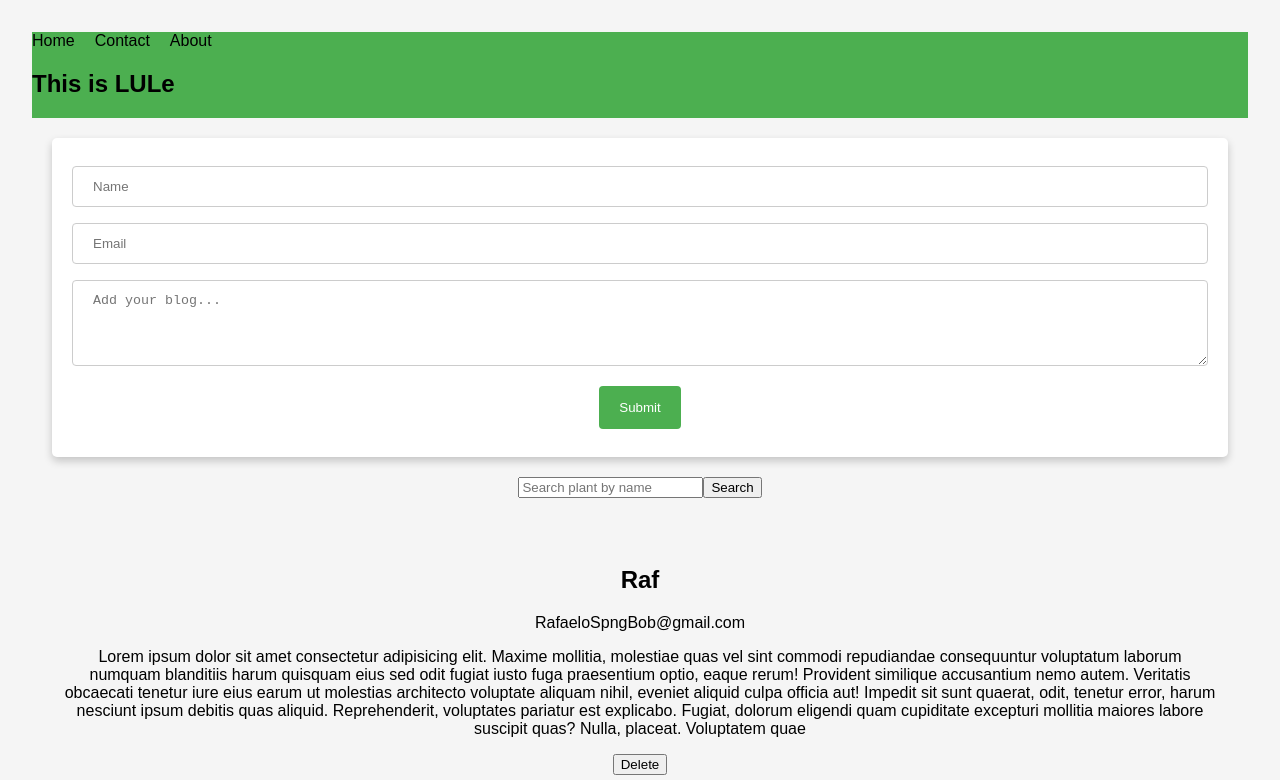
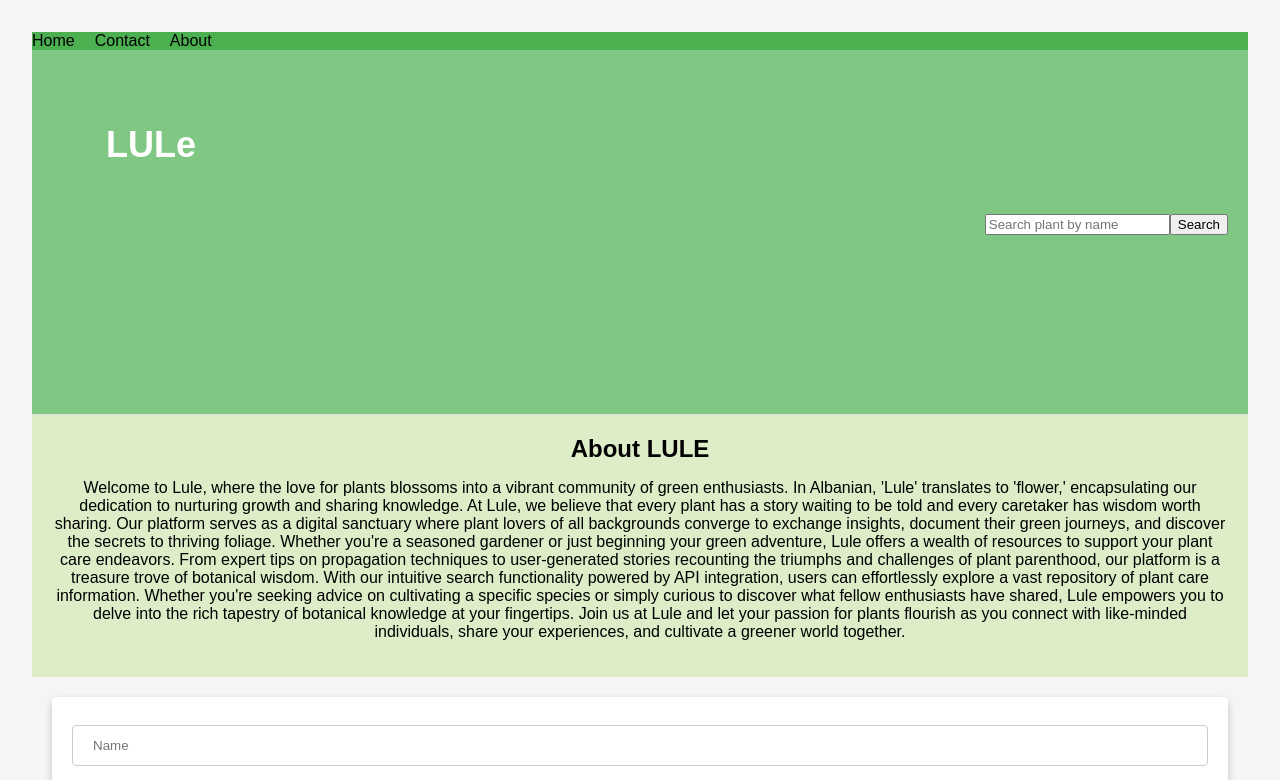
Before and after one commit to shansiddiqui94/Lule, a React (Vite) app: page / in a window 1280 px wide. Shown: the top 780 px of the page. Built offline with nearby package versions, Linux system fonts and the light colour scheme; data requests are answered from the project's data file.

Commit message:
final commits to application

```diff
--- a/src/App.jsx
+++ b/src/App.jsx
@@ -1,12 +1,14 @@
 import React, { useState, useEffect } from 'react';
 import './App.css';
 import Header from './components/Header';
- import About from './components/About';
+import About from './components/About.jsx'
 import Contact from './components/Contact';
 import Form from './components/Form';
-import NavBar from './components/NavBar'; // Importing NavBar component
+import NavBar from './components/NavBar.jsx'; // Importing NavBar component
 import DeletePost from './components/DeletePost';
 import PlantCard from './components/PlantCard';
+
+// import { BrowserRouter } from 'react-router-dom';
 // import PlantCards from './components/PlantCards';
 
 
@@ -49,11 +51,11 @@ function App() {
   return (
 
     <div className="container">
-      <NavBar /> {/* Adding NavBar */}
+      <NavBar />
       <Header />
+      <About />
       <Contact />
       <Form blogInfo={blogInfo} setBlogInfo={setBlogInfo} />
-      <PlantCard/>
 
       <div className="card-container">
   {blogInfo.map((post) => (
@@ -68,6 +70,7 @@ function App() {
   ))}
 </div>
 </div>
+
   );
 }
 
--- /dev/null
+++ b/src/components/Header.css
@@ -0,0 +1,21 @@
+.header {
+    display: flex;
+    justify-content: space-between; /* Align items horizontally with space between */
+    align-items: center; /* Vertically center items */
+    padding: 0.5rem 1rem; /* Reduced padding for cleaner look */
+    background-color: #f0f0f0; /* Optional background color */
+    /* Optional border for subtle separation */
+    border-bottom: 1px solid #ddd;
+  }
+
+  .logo {
+    margin: 0; /* Remove default margin */
+    font-size: 1.5rem; /* Adjust font size as desired */
+    font-weight: bold; /* Make the logo text bolder */
+  }
+
+  /* Remove bullet points from PlantCard (assuming it uses a list) */
+  .PlantCard ul {
+    list-style: none;
+    padding: 0;
+  }
--- a/src/components/Header.jsx
+++ b/src/components/Header.jsx
@@ -1,12 +1,14 @@
-import React from 'react'
-import Contact from './Contact'
+import React from 'react';
+import PlantCard from './PlantCard';
+import './Header.css'; // Import the CSS file
+
 function Header() {
   return (
-    <nav  className="navbar">
-      <Contact/>
-        <h1>This is LULe</h1>
+    <nav className="header"> {/* Replace "navbar" with "header" */}
+      <h1 className="logo">LULe</h1>
+      <PlantCard />
     </nav>
-  )
+  );
 }
 
-export default Header
+export default Header;
```
